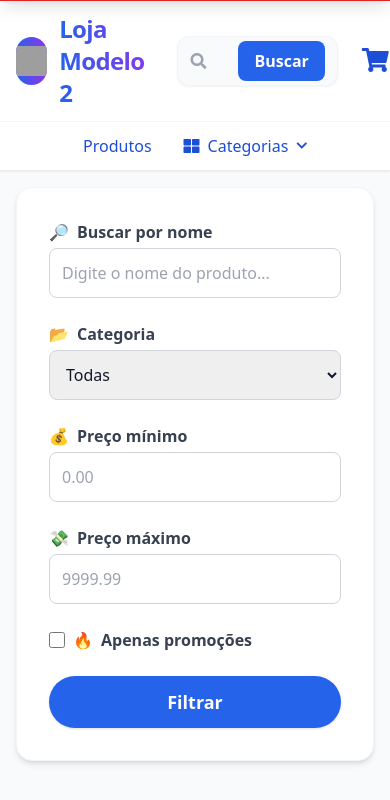
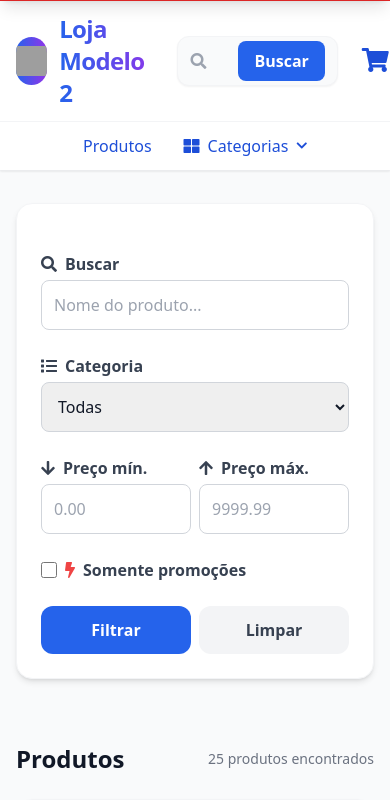
Before and after one commit to wesleystoss/ecommerce-modelo, a PHP site: page /app/views/produtos.php in a window 390 px wide. Shown: the part 167-967 px from the top of the page. Run offline with PHP 8.4, Linux system fonts and the light colour scheme; grey boxes are pictures that could not be loaded.

Commit message:
Update product view layout and pagination for improved user experience
- Increased the number of products displayed per page from 10 to 12 for better visibility.
- Refined the layout of the product filtering sidebar, enhancing usability with clearer labels and improved spacing.
- Updated the product grid to include better responsiveness and visual appeal.
- Added pagination controls to navigate through product listings more efficiently.
- Enhanced the overall styling using Tailwind CSS for a more cohesive design.

```diff
--- a/app/views/produtos.php
+++ b/app/views/produtos.php
@@ -42,7 +42,7 @@ if ($where) {
 
 // Paginação
 $pagina = max(1, (int)($_GET['pagina'] ?? 1));
-$por_pagina = 10;
+$por_pagina = 12;
 $offset = ($pagina - 1) * $por_pagina;
 
 // Contar total de produtos para paginação
@@ -85,25 +85,25 @@ function produto_image($produto) {
 <head>
     <meta charset="UTF-8">
     <meta name="viewport" content="width=device-width, initial-scale=1.0">
-    <title>Produtos - Loja Modelo</title>
+    <title>Produtos - <?php echo htmlspecialchars($config['nome_empresa'] ?? 'Loja Modelo'); ?></title>
     <link href="/css/tailwind.min.css" rel="stylesheet">
     <link rel="stylesheet" href="https://cdnjs.cloudflare.com/ajax/libs/font-awesome/5.15.4/css/all.min.css">
 </head>
 <body class="bg-gray-50 min-h-screen flex flex-col text-gray-900">
     <?php include __DIR__ . '/partials/banner_topo.php'; ?>
     <?php include __DIR__ . '/partials/header.php'; ?>
-    <main class="flex-1 container mx-auto p-4">
-        <?php if ($promocao): ?>
-            <h1 class="text-3xl font-bold text-gray-900 mb-6 text-center">🔥 Produtos em Promoção</h1>
-        <?php endif; ?>
-        <form method="get" class="mb-10 bg-white rounded-2xl shadow-md p-8 flex flex-col md:flex-row md:items-end gap-6 border border-gray-100">
+    <main class="flex-1 max-w-7xl mx-auto px-4 py-8">
+        <div class="flex flex-col md:flex-row gap-8">
+            <!-- Sidebar Filtros -->
+            <aside id="filtro-sidebar" class="w-full md:w-64 bg-white rounded-2xl shadow-md border border-gray-100 p-6 mb-8 md:mb-0 sticky top-8 self-start">
+                <form method="get" class="space-y-6">
                     <input type="hidden" name="rota" value="produtos">
-            <div class="flex-1">
-                <label class="block text-gray-700 mb-1 font-semibold flex items-center gap-2"><span>🔎</span>Buscar por nome</label>
-                <input type="text" name="nome" value="<?php echo htmlspecialchars($nome); ?>" class="border border-gray-300 rounded-lg w-full p-3" placeholder="Digite o nome do produto...">
+                    <div>
+                        <label class="block text-gray-700 mb-1 font-semibold flex items-center gap-2"><i class="fas fa-search"></i>Buscar</label>
+                        <input type="text" name="nome" value="<?php echo htmlspecialchars($nome); ?>" class="border border-gray-300 rounded-lg w-full p-3" placeholder="Nome do produto...">
                     </div>
                     <div>
-                <label class="block text-gray-700 mb-1 font-semibold flex items-center gap-2"><span>📂</span>Categoria</label>
+                        <label class="block text-gray-700 mb-1 font-semibold flex items-center gap-2"><i class="fas fa-list"></i>Categoria</label>
                         <select name="categoria" class="border border-gray-300 rounded-lg w-full p-3">
                             <option value="">Todas</option>
                             <?php foreach ($categorias as $cat): ?>
@@ -111,21 +111,33 @@ function produto_image($produto) {
                             <?php endforeach; ?>
                         </select>
                     </div>
-            <div>
-                <label class="block text-gray-700 mb-1 font-semibold flex items-center gap-2"><span>💰</span>Preço mínimo</label>
+                    <div class="flex gap-2">
+                        <div class="flex-1">
+                            <label class="block text-gray-700 mb-1 font-semibold flex items-center gap-2"><i class="fas fa-arrow-down"></i>Preço mín.</label>
                             <input type="number" step="0.01" name="preco_min" value="<?php echo htmlspecialchars($preco_min); ?>" class="border border-gray-300 rounded-lg w-full p-3" placeholder="0.00">
                         </div>
-            <div>
-                <label class="block text-gray-700 mb-1 font-semibold flex items-center gap-2"><span>💸</span>Preço máximo</label>
+                        <div class="flex-1">
+                            <label class="block text-gray-700 mb-1 font-semibold flex items-center gap-2"><i class="fas fa-arrow-up"></i>Preço máx.</label>
                             <input type="number" step="0.01" name="preco_max" value="<?php echo htmlspecialchars($preco_max); ?>" class="border border-gray-300 rounded-lg w-full p-3" placeholder="9999.99">
+                        </div>
                     </div>
                     <div class="flex items-center gap-2">
                         <input type="checkbox" name="promocao" id="promocao" value="1" <?php if ($promocao) echo 'checked'; ?> class="w-4 h-4">
-                <label for="promocao" class="text-gray-700 font-semibold flex items-center gap-2"><span>🔥</span>Apenas promoções</label>
+                        <label for="promocao" class="text-gray-700 font-semibold flex items-center gap-2"><i class="fas fa-bolt text-red-500"></i>Somente promoções</label>
                     </div>
-            <button type="submit" class="bg-blue-600 text-white px-8 py-3 rounded-full shadow hover:bg-blue-700 transition font-semibold text-lg">Filtrar</button>
+                    <div class="flex gap-2">
+                        <button type="submit" class="flex-1 bg-blue-600 text-white px-6 py-3 rounded-xl font-semibold hover:bg-blue-700 transition-all">Filtrar</button>
+                        <a href="?rota=produtos" class="flex-1 bg-gray-100 text-gray-700 px-6 py-3 rounded-xl font-semibold hover:bg-gray-200 transition-all text-center">Limpar</a>
+                    </div>
                 </form>
-        <div class="grid grid-cols-1 sm:grid-cols-2 md:grid-cols-3 lg:grid-cols-4 gap-10">
+            </aside>
+            <!-- Grid Produtos -->
+            <section class="flex-1">
+                <div class="flex items-center justify-between mb-6 flex-wrap gap-2">
+                    <h1 class="text-2xl md:text-3xl font-bold text-gray-900">Produtos</h1>
+                    <span class="text-gray-500 text-sm md:text-base"><?php echo $total_produtos; ?> produto<?php echo $total_produtos == 1 ? '' : 's'; ?> encontrado<?php echo $total_produtos == 1 ? '' : 's'; ?></span>
+                </div>
+                <div class="grid grid-cols-1 sm:grid-cols-2 md:grid-cols-3 lg:grid-cols-4 gap-8">
                     <?php foreach ($produtos as $produto): ?>
                         <div class="relative bg-white rounded-2xl shadow-md border border-gray-100 p-6 flex flex-col items-center hover:shadow-xl hover:scale-105 transition-all duration-200 group min-h-[420px]">
                             <?php if (!empty($produto['em_promocao']) && !empty($produto['percentual_desconto'])): ?>
@@ -176,7 +188,25 @@ function produto_image($produto) {
                         <?php endif; ?>
                     </div>
                 <?php endif; ?>
+            </section>
+        </div>
     </main>
     <?php include __DIR__ . '/partials/footer.php'; ?>
+    <script>
+document.addEventListener('DOMContentLoaded', function() {
+    function ajustarStickyFiltro() {
+        const header = document.querySelector('header');
+        const filtro = document.getElementById('filtro-sidebar');
+        if (header && filtro) {
+            let headerHeight = header.offsetHeight;
+            const topbar = document.querySelector('.topbar, .top-bar, .navbar');
+            if (topbar) headerHeight += topbar.offsetHeight;
+            filtro.style.top = (headerHeight + 16) + 'px'; // 16px extra de espaçamento
+        }
+    }
+    ajustarStickyFiltro();
+    window.addEventListener('resize', ajustarStickyFiltro);
+});
+</script>
 </body>
 </html>
```
Also changed, not shown: public/css/tailwind.min.css. Lines whose indentation alone changed are shown as unchanged.
